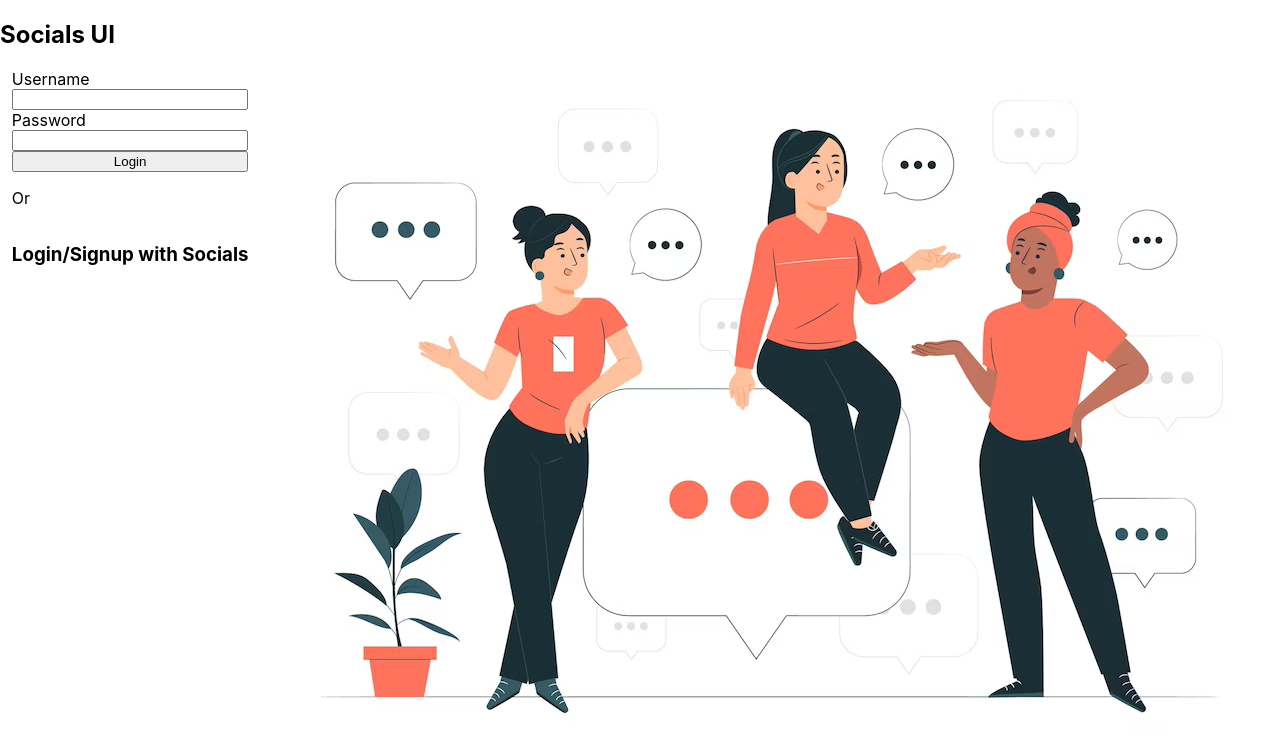
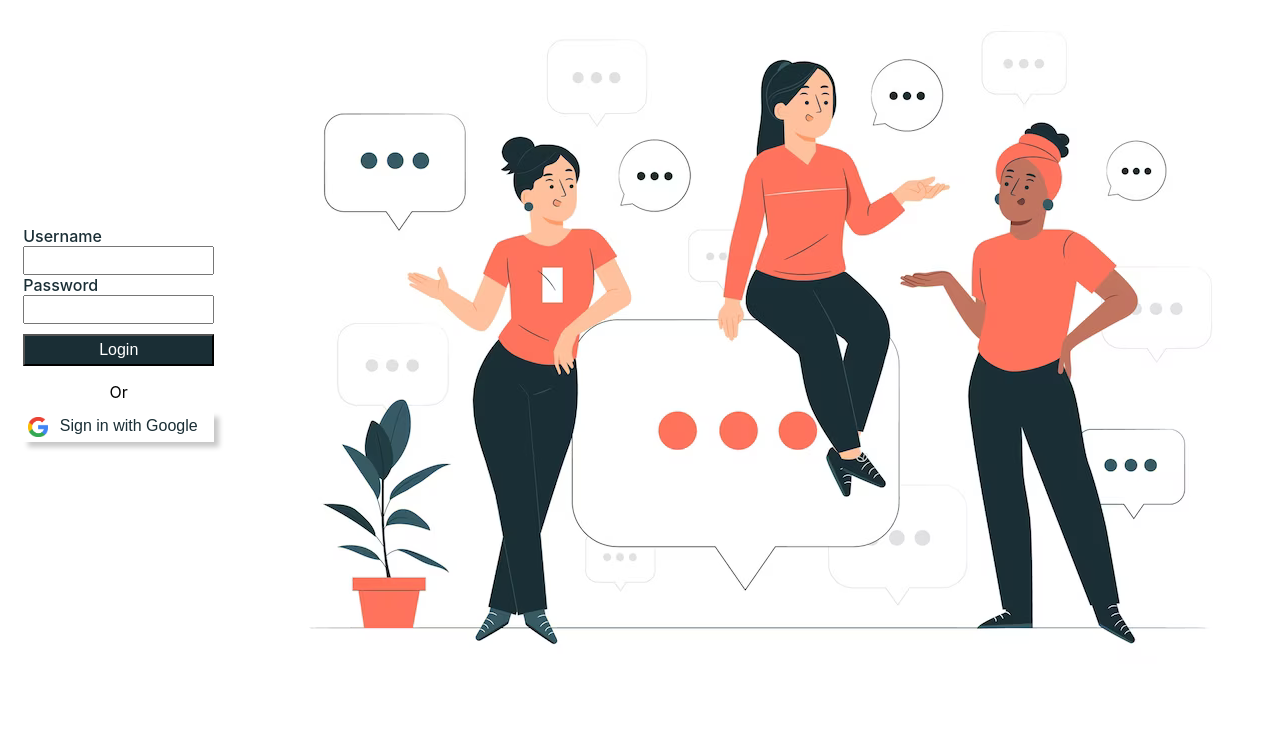
Before and after one commit to mitaliH22/Socials, a React (Create React App) app: page / in a window 1280 px wide. Shown: the top 752 px of the page. Built offline with nearby package versions, Linux system fonts and the light colour scheme.

Commit message:
added google sign in

```diff
--- a/package.json
+++ b/package.json
@@ -6,6 +6,7 @@
     "@testing-library/jest-dom": "^5.16.5",
     "@testing-library/react": "^13.4.0",
     "@testing-library/user-event": "^13.5.0",
+    "firebase": "^9.19.1",
     "react": "^18.2.0",
     "react-dom": "^18.2.0",
     "react-scripts": "5.0.1",
--- a/public/index.html
+++ b/public/index.html
@@ -3,6 +3,9 @@
   <head>
     <meta charset="utf-8" />
     <link rel="icon" href="%PUBLIC_URL%/favicon.ico" />
+    <link rel="preconnect" href="https://fonts.googleapis.com">
+<link rel="preconnect" href="https://fonts.gstatic.com" crossorigin>
+<link href="https://fonts.googleapis.com/css2?family=Inter:wght@300&display=swap" rel="stylesheet">
     <meta name="viewport" content="width=device-width, initial-scale=1" />
     <meta name="theme-color" content="#000000" />
     <meta
--- a/src/App.css
+++ b/src/App.css
@@ -1,5 +1,6 @@
 .App {
   text-align: center;
+
 }
 
 .App-logo {
--- /dev/null
+++ b/src/Components/Home.jsx
@@ -0,0 +1,24 @@
+import React, { useState } from 'react'
+import "./../assets/home.scss";
+
+function Home(props) {
+  console.log(props.isLoggedIn.reloadUserInfo);
+  const user = props.isLoggedIn.reloadUserInfo;
+  return (
+    <div className="home">
+      <div className="user-name">
+        <div>
+          <h2>
+            Hi,
+            {user.displayName}
+          </h2>
+          <p>Let's track your records</p>
+        </div>
+        <img src={user.photoUrl} alt="" />
+      </div>
+      <div></div>
+    </div>
+  );
+}
+
+export default Home
--- a/src/Components/Login.jsx
+++ b/src/Components/Login.jsx
@@ -1,28 +1,16 @@
-import React from 'react'
+import React, { useState } from 'react'
 import './../assets/login.scss';
-import img from './../assets/img.png';
+import Loginform from './Loginform';
+import Home from './Home';
 
 function Login() {
-  return (
+  const [isLoggedIn , setLoggedIn] =useState(false || localStorage.getItem('loggedIn'));
+  return !isLoggedIn ? (
     <div className="wrapper">
-      <h2>Socials UI</h2>
-      <div className="login-form">
-        <div className="login-data">
-            <form action="">
-              <label htmlFor="username">Username</label>
-              <input type="text" />
-              <label htmlFor="password">Password</label>
-              <input type="password" name="password" id="pwd" />
-              <button>Login</button>
-              <p>Or</p>
-              <h3>Login/Signup with Socials</h3>
-            </form>
-        </div>
-        <div className="image">
-          <img src={img} alt="login" />
-        </div>
-      </div>
+      <Loginform setLoggedIn={setLoggedIn} />
     </div>
+  ) : (
+    <Home isLoggedIn={isLoggedIn} />
   );
 }
 
--- /dev/null
+++ b/src/Components/Loginform.jsx
@@ -0,0 +1,38 @@
+import React from 'react'
+import img from "./../assets/img.png";
+import { signIn } from "../firebase";
+import logo from "./../assets/google.png";
+
+function Loginform(props) {
+  return (
+    <div>
+      <div className="login-form">
+        <div className="login-data">
+          <form action="">
+            <label htmlFor="username">Username</label>
+            <input type="text" />
+            <label htmlFor="password">Password</label>
+            <input type="password" id="pwd" />
+            <button>Login</button>
+            <p>Or</p>
+            <button
+              className="googleLogin"
+              onClick={(e) => {
+                e.preventDefault();
+                signIn(props.setLoggedIn);
+              }}
+            >
+              <img src={logo} alt="google" />
+              Sign in with Google
+            </button>
+          </form>
+        </div>
+        <div className="image">
+          <img src={img} alt="login" />
+        </div>
+      </div>
+    </div>
+  );
+}
+
+export default Loginform
--- /dev/null
+++ b/src/assets/home.scss
@@ -0,0 +1,7 @@
+.user-name{
+    font-family: 'Inter', sans-serif;
+    padding: 90px 150px;
+    background: aliceblue;
+    display: flex;
+    justify-content: space-between;
+}
--- a/src/assets/login.scss
+++ b/src/assets/login.scss
@@ -1,11 +1,54 @@
 body{
     background-color: white;
+    h2{
+        margin-bottom: 0;
+    }
     .login-form{
         display: flex;
         justify-content: space-around;
+        align-items: center;
         form{
             display: flex;
             flex-direction: column;
-        }
+            label{
+                color: #1a2e35;
+                font-weight: 500;
+            }
+            input ,  button {
+                padding: 5px;
+            }
+            button{
+                margin-top: 10px;
+                font-size: 16px;
+                background-color: #1a2e35;
+                color: white;
+            }
+            p{
+                text-align: center;
+                margin-bottom: 0;
+            }
+            h3{
+                margin: 0;
+            }
+            }
+            .googleLogin{
+                img{
+                    width: 20px;
+                    float: left;
+                }
+                border: none;
+                background-color: white;
+                padding: 5px;
+                box-shadow: 5px 5px 5px 0px rgba(0,0,0,0.22);
+                color: #1a2e35;
+                font-weight: 500;
+                &:hover{
+                    cursor: pointer;
+                }
+            }
     }
 }
+
+.login-data{
+    flex: .5;
+}
--- /dev/null
+++ b/src/firebase.js
@@ -0,0 +1,39 @@
+import { initializeApp } from "firebase/app";
+import {
+  getAuth,
+  signInWithPopup,
+  GoogleAuthProvider,
+} from "firebase/auth";
+
+const firebaseConfig = {
+  apiKey: "AIzaSyCYF1i7X4Xr-FsMWxsAoHRIfkxsijmPAGM",
+  authDomain: "arched-osprey-382610.firebaseapp.com",
+  projectId: "arched-osprey-382610",
+  storageBucket: "arched-osprey-382610.appspot.com",
+  messagingSenderId: "604098145073",
+  appId: "1:604098145073:web:552bd1c636cf2dc0eade10",
+  measurementId: "G-Z7PLW6VKG0",
+};
+
+const app = initializeApp(firebaseConfig);
+
+const provider = new GoogleAuthProvider();
+const auth = getAuth(app);
+
+export const signIn =  (callback) => {
+    signInWithPopup(auth, provider)
+      .then((result) => {
+        const credential = GoogleAuthProvider.credentialFromResult(result);
+        const token = credential.accessToken;
+        const user = result.user;
+        console.log(user);
+        callback(user);
+      })
+      .catch((error) => {
+        const errorCode = error.code;
+        const errorMessage = error.message;
+        const email = error.customData.email;
+        const credential = GoogleAuthProvider.credentialFromError(error);
+        console.log(error);
+      });
+}
```
Also changed, not shown: src/assets/google.png (added), 1 other file (tests, documents, lock files or other folders).
